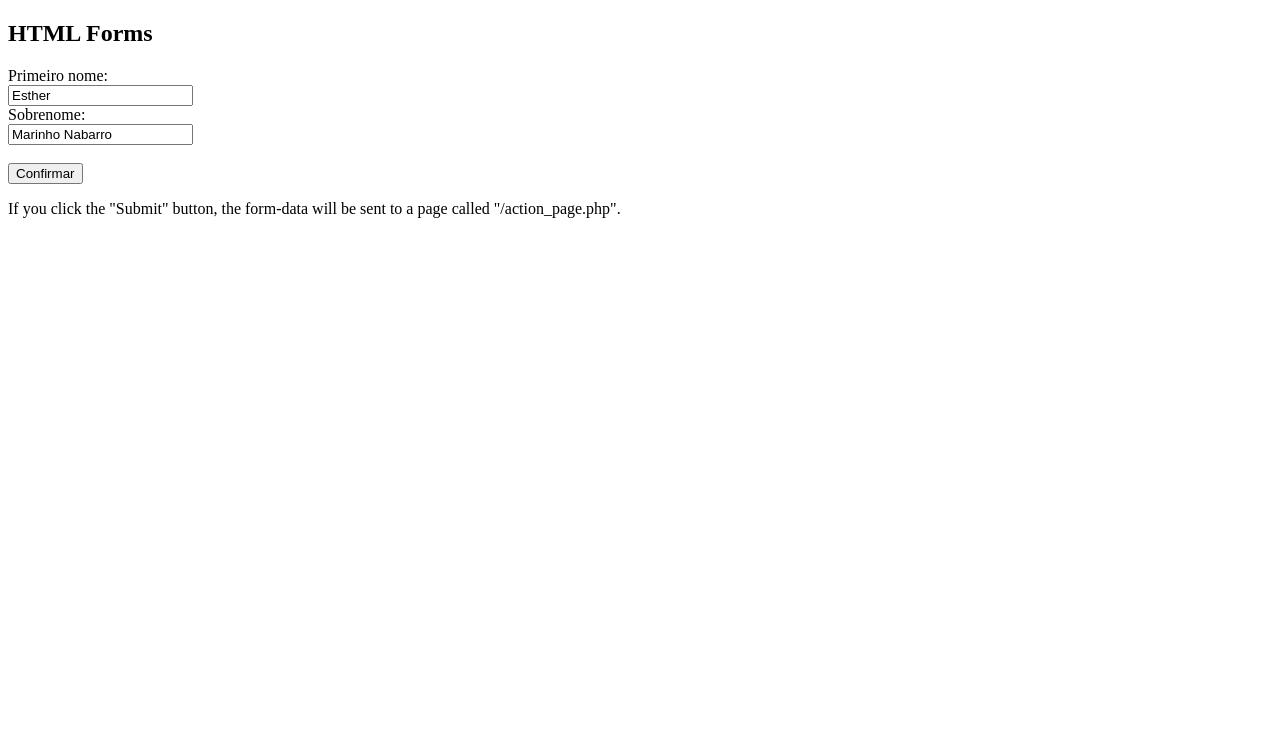
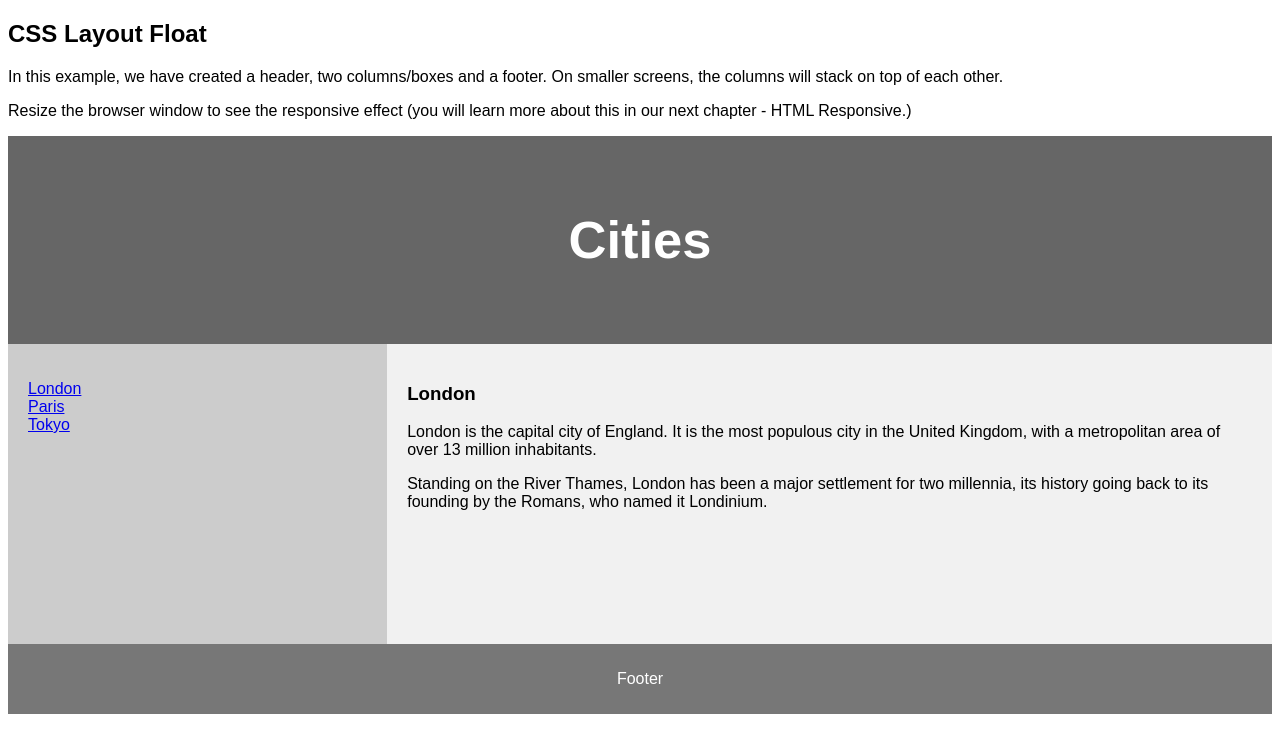
Before and after one commit to estherrborrana/estherrborrana.github.io, a plain HTML site: page index.html in a window 1280 px wide. Drawn offline with Linux system fonts and the light colour scheme.

Commit message:
Update index.html

```diff
--- a/index.html
+++ b/index.html
@@ -1,18 +1,103 @@
 <!DOCTYPE html>
-<html>
+<html lang="en">
+<head>
+<title>CSS Template</title>
+<meta charset="utf-8">
+<meta name="viewport" content="width=device-width, initial-scale=1">
+<style>
+* {
+  box-sizing: border-box;
+}
+
+body {
+  font-family: Arial, Helvetica, sans-serif;
+}
+
+/* Style the header */
+header {
+  background-color: #666;
+  padding: 30px;
+  text-align: center;
+  font-size: 35px;
+  color: white;
+}
+
+/* Create two columns/boxes that floats next to each other */
+nav {
+  float: left;
+  width: 30%;
+  height: 300px; /* only for demonstration, should be removed */
+  background: #ccc;
+  padding: 20px;
+}
+
+/* Style the list inside the menu */
+nav ul {
+  list-style-type: none;
+  padding: 0;
+}
+
+article {
+  float: left;
+  padding: 20px;
+  width: 70%;
+  background-color: #f1f1f1;
+  height: 300px; /* only for demonstration, should be removed */
+}
+
+/* Clear floats after the columns */
+section::after {
+  content: "";
+  display: table;
+  clear: both;
+}
+
+/* Style the footer */
+footer {
+  background-color: #777;
+  padding: 10px;
+  text-align: center;
+  color: white;
+}
+
+/* Responsive layout - makes the two columns/boxes stack on top of each other instead of next to each other, on small screens */
+@media (max-width: 600px) {
+  nav, article {
+    width: 100%;
+    height: auto;
+  }
+}
+</style>
+</head>
 <body>
 
-<h2>HTML Forms</h2>
+<h2>CSS Layout Float</h2>
+<p>In this example, we have created a header, two columns/boxes and a footer. On smaller screens, the columns will stack on top of each other.</p>
+<p>Resize the browser window to see the responsive effect (you will learn more about this in our next chapter - HTML Responsive.)</p>
 
-<form action="novo.html">
-  <label for="fname">Primeiro nome:</label><br>
-  <input type="text" id="fname" name="fname" value="Esther"><br>
-  <label for="lname">Sobrenome:</label><br>
-  <input type="text" id="lname" name="lname" value="Marinho Nabarro"><br><br>
-  <input type="Submit" value="Confirmar">
-</form>
+<header>
+  <h2>Cities</h2>
+</header>
 
-<p>If you click the "Submit" button, the form-data will be sent to a page called "/action_page.php".</p>
+<section>
+  <nav>
+    <ul>
+      <li><a href="#">London</a></li>
+      <li><a href="#">Paris</a></li>
+      <li><a href="#">Tokyo</a></li>
+    </ul>
+  </nav>
+
+  <article>
+    <h1>London</h1>
+    <p>London is the capital city of England. It is the most populous city in the  United Kingdom, with a metropolitan area of over 13 million inhabitants.</p>
+    <p>Standing on the River Thames, London has been a major settlement for two millennia, its history going back to its founding by the Romans, who named it Londinium.</p>
+  </article>
+</section>
+
+<footer>
+  <p>Footer</p>
+</footer>
 
 </body>
 </html>
```
